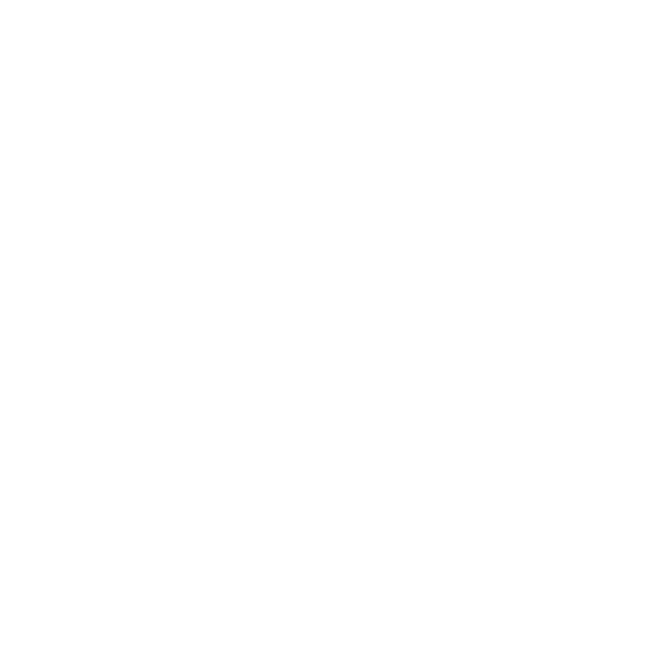
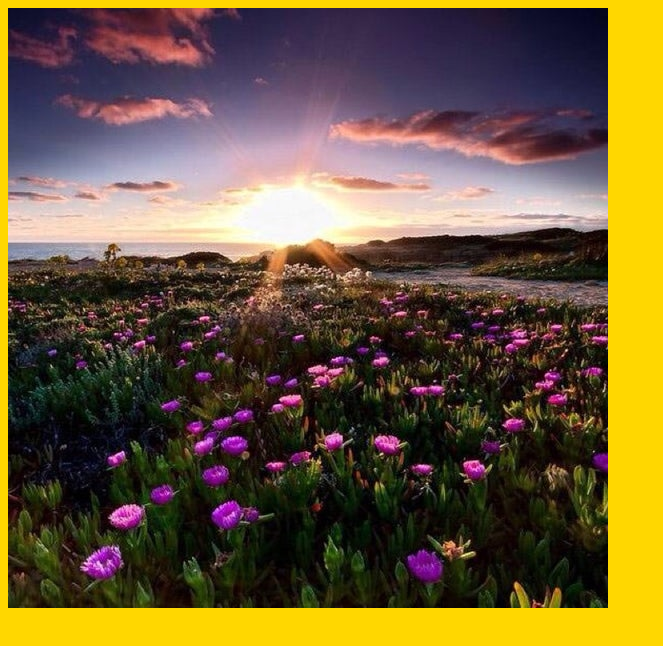
Before and after one commit to Pikhtyarev/JavaScript-start, a plain HTML site: page index.html in a window 1280 px wide. Shown: the whole page, without its empty margins (0-663 px from the left). Drawn offline with Linux system fonts and the light colour scheme.

Commit message:
Работа с git

```diff
--- a/index.html
+++ b/index.html
@@ -7,7 +7,7 @@
     <title>Document</title>
     <script src="script.js"></script>
 </head>
-<body>
-
+<body style="background-color: gold;">
+    <img src="img.jpg" alt=" ">
 </body>
 </html>
```
Also changed, not shown: img.jpg (added).
